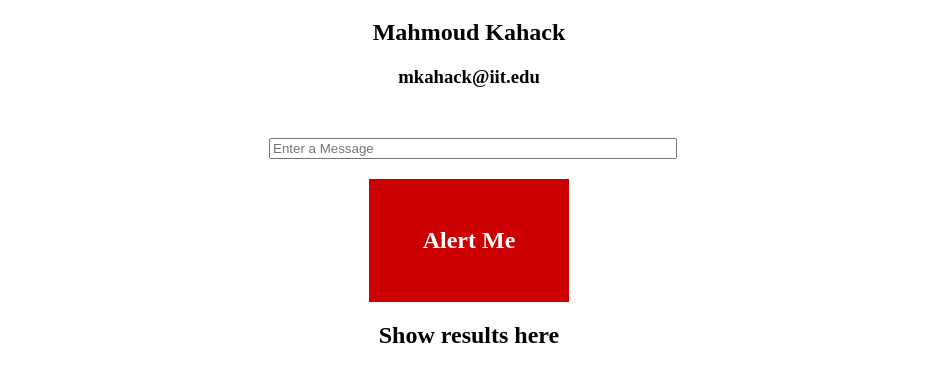
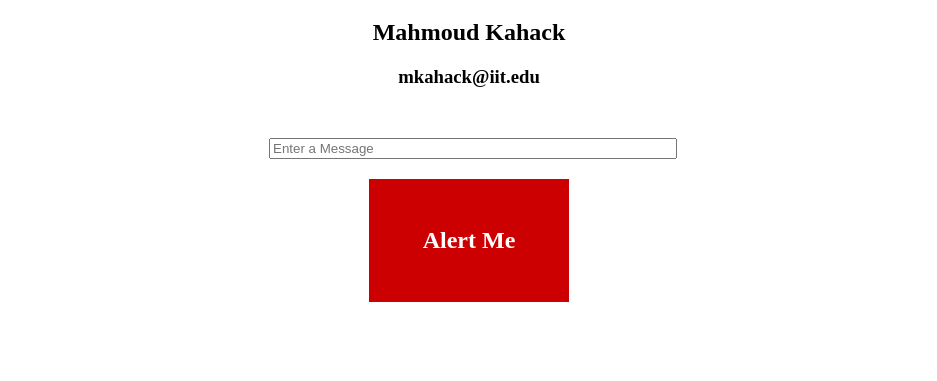
Before and after one commit to MKahacker/Lab_5_ITMD361, a plain HTML site: page index.html in a window 1280 px wide. Both pictures are taken after a click on the element "Alert Me". Shown: the part 61-442 px from the top of the page, without its empty margins (171-1108 px from the left). Drawn offline with Linux system fonts and the light colour scheme.

Commit message:
Update index.html
Fixing synthax

```diff
--- a/index.html
+++ b/index.html
@@ -32,7 +32,7 @@
       var h2content = heading2[0].innerHTML;
       var message = userInput.value;
       alert(h2content + ":" + " " + message);
-      document.getElementById('textoutput') = message;
+      document.getElementById('textoutput').innerHTML = message;
     }
   </script>
 </head>
```
